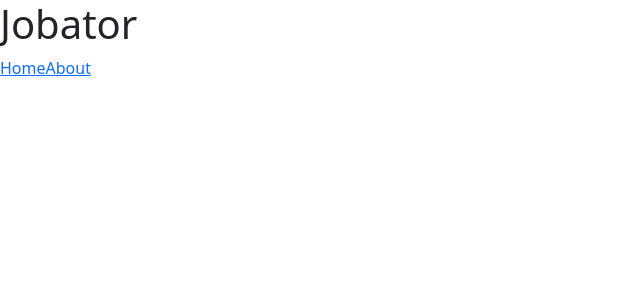
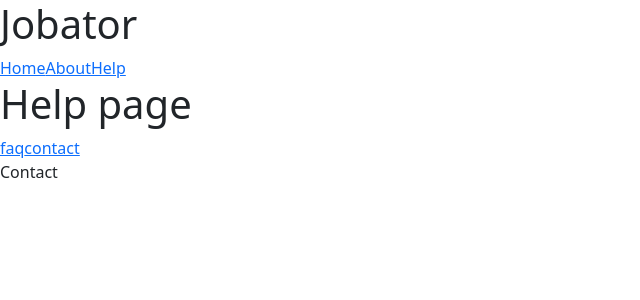
Before and after one commit to a-curia/react-max, a React (Create React App) app: page /help/contact in a window 1280 px wide. Before the commit this address had no page. Shown: the top 300 px of the page, without its empty margins (0-640 px from the left). Built offline with nearby package versions, Linux system fonts and the light colour scheme.

Commit message:
new way for routes in 6.4

```diff
--- a/src/App.js
+++ b/src/App.js
@@ -1,30 +1,30 @@
-import { BrowserRouter, Routes, Route, Link, NavLink } from 'react-router-dom';
+import { Route, createBrowserRouter, createRoutesFromElements, RouterProvider } from 'react-router-dom';
 
 import './App.css';
-import Example from './components/Example';
 
 import Home from './pages/Home'
-import Contact from './pages/Contact';
 import About from './pages/About';
+import RootLayout from './layouts/RootLayout';
+import HelpLayout from './layouts/HelpLayout';
+import Faq from './pages/help/faq';
+import Contact from './pages/help/contact';
+
+const router = createBrowserRouter(
+  createRoutesFromElements(
+    <Route path='/' element={<RootLayout />}>
+      <Route index element={<Home />}></Route>
+      <Route path="about" element={<About />}></Route>
+      <Route path="help" element={<HelpLayout />}>
+        <Route path="faq" element={<Faq />}></Route>
+        <Route path="contact" element={<Contact />}></Route>
+      </Route>
+    </Route>
+  )
+)
 
 function App() {
   return (
-    <BrowserRouter>
-      <header>
-        <nav>
-          <h1>Jobator</h1>
-          <NavLink to="/">Home</NavLink>
-          <NavLink to="about">About</NavLink>
-        </nav>
-      </header>
-      <main>
-          <Routes>
-            <Route index element={<Home />}></Route>
-            <Route path="about" element={<About />}></Route>
-            <Route path="contact" element={<Contact />}></Route>
-          </Routes>
-      </main>
-    </BrowserRouter>
+      <RouterProvider router={router} />
   );
 }
 
--- /dev/null
+++ b/src/layouts/HelpLayout.js
@@ -0,0 +1,19 @@
+import React from "react";
+import { NavLink, Outlet } from "react-router-dom";
+
+export default function HelpLayout() {
+  return (
+    <div className="root-layout">
+      <header>
+        <nav>
+          <h1>Help page</h1>
+          <NavLink to="faq">faq</NavLink>
+          <NavLink to="contact">contact</NavLink>
+        </nav>
+      </header>
+      <main>
+        <Outlet />
+      </main>
+    </div>
+  );
+}
--- /dev/null
+++ b/src/layouts/RootLayout.js
@@ -0,0 +1,20 @@
+import React from "react";
+import { NavLink, Outlet } from "react-router-dom";
+
+export default function RootLayout() {
+  return (
+    <div className="root-layout">
+      <header>
+        <nav>
+          <h1>Jobator</h1>
+          <NavLink to="/">Home</NavLink>
+          <NavLink to="about">About</NavLink>
+          <NavLink to="help">Help</NavLink>
+        </nav>
+      </header>
+      <main>
+        <Outlet />
+      </main>
+    </div>
+  );
+}
--- /dev/null
+++ b/src/pages/help/contact.js
@@ -0,0 +1,9 @@
+import React from 'react'
+
+export default function Contact() {
+  return (
+    <div>
+      Contact
+    </div>
+  )
+}
--- /dev/null
+++ b/src/pages/help/faq.js
@@ -0,0 +1,9 @@
+import React from 'react'
+
+export default function Faq() {
+  return (
+    <div>
+      Faq
+    </div>
+  )
+}
```
Also changed, not shown: src/pages/Layout.js (deleted).
